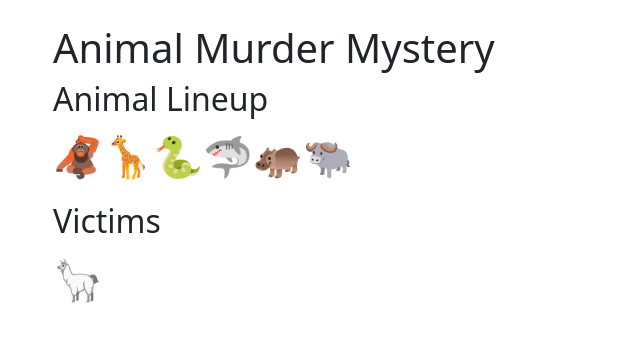
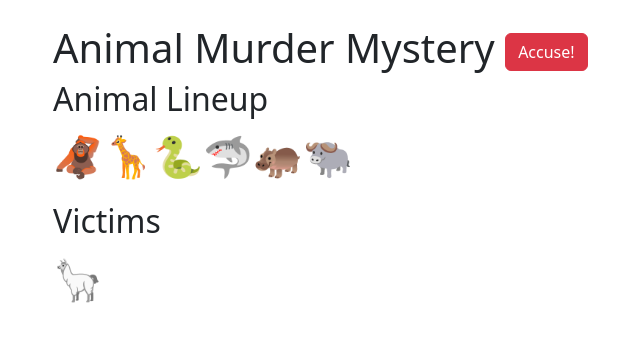
Before and after one commit to CodeWorks-FullStack/summer24_animal_murder_mystery, a plain HTML site: page index.html in a window 1280 px wide. Shown: the whole page, without its empty margins (29-669 px from the left). Drawn offline with nearby package versions, Linux system fonts and the light colour scheme.

Commit message:
accusing animal

```diff
--- a/app.js
+++ b/app.js
@@ -192,6 +192,23 @@ function commitMurder() {
   drawAnimals()
 }
 
+function accuseAnimal() {
+  // ✅ allow user to type in name of animal
+  const nameOfAnimal = window.prompt("Who did it?")
+  console.log('Accused animal name', nameOfAnimal);
+  // get the murderer
+  const murderer = animals.find((animal) => animal.isMurderer == true)
+  console.log('MURDERER', murderer);
+  // compare the murderer's name to the user input
+  if (nameOfAnimal == murderer.name) {
+    window.alert(`${murderer.name} is going to jail forever. Great job detective!`)
+  }
+  // murder another animal if guessed incorrectly
+  else {
+    commitMurder()
+  }
+}
+
 // ANCHOR run these function on page load
 drawAnimals()
 makeAMurderer()
--- a/index.html
+++ b/index.html
@@ -16,7 +16,10 @@
     <div class="container my-4">
       <div class="row">
         <div class="col-12">
-          <h1>Animal Murder Mystery</h1>
+          <h1>
+            Animal Murder Mystery
+            <button onclick="accuseAnimal()" class="btn btn-danger">Accuse!</button>
+          </h1>
         </div>
         <div class="col-12">
           <h2>Animal Lineup</h2>
```
